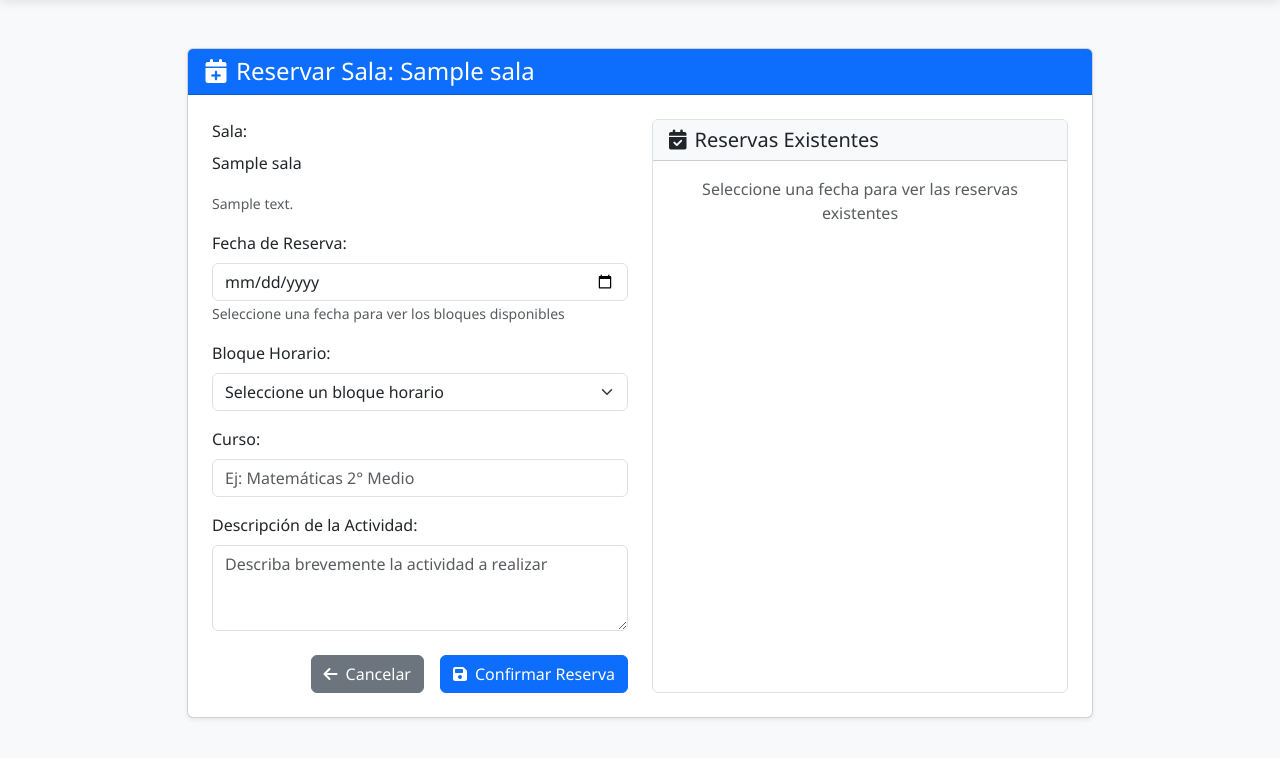
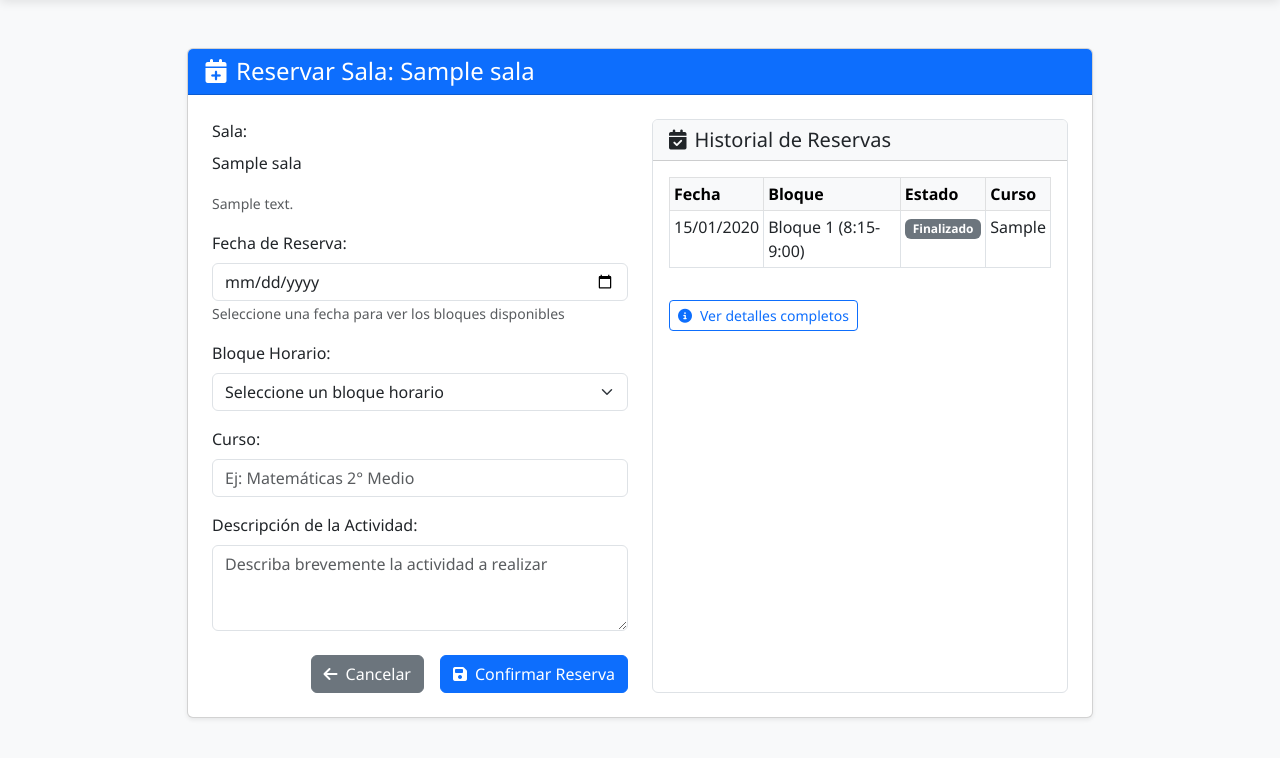
Before and after one commit to Cy5k0/AulaTrack, a Django app: page /reservar/1/ in a window 1280 px wide. Shown: the part 64-822 px from the top of the page. Run offline with Django 5.2, Linux system fonts and the light colour scheme; a user stored in the database is signed in; tables that the repository leaves empty hold one stand-in row (values such as "Sample post").

Commit message:
Mejorar visualización de reservas y configuración de zona horaria
- Actualizar zona horaria a America/Santiago en configuraciones
- Modificar vista de reservas para mostrar historial completo y ordenado
- Refactorizar plantilla de reserva con tabla de reservas y detalles expandibles
- Simplificar lógica de procesamiento de reservas existentes

```diff
--- a/aulatrack/settings.py
+++ b/aulatrack/settings.py
@@ -115,7 +115,7 @@ AUTH_USER_MODEL = "reserva_sala.Usuario"
 
 LANGUAGE_CODE = "en-us"
 
-TIME_ZONE = "UTC"
+TIME_ZONE = "America/Santiago"
 
 USE_I18N = True
 
--- a/reserva_sala/templates/reserva_sala/reserva_form.html
+++ b/reserva_sala/templates/reserva_sala/reserva_form.html
@@ -67,39 +67,66 @@
                         <div class="col-md-6">
                             <div class="card border h-100">
                                 <div class="card-header bg-light">
-                                    <h5 class="mb-0"><i class="fas fa-calendar-check me-2"></i>Reservas Existentes</h5>
+                                    <h5 class="mb-0"><i class="fas fa-calendar-check me-2"></i>Historial de Reservas</h5>
                                 </div>
                                 <div class="card-body">
-                                    <div id="reservasInfo" class="mb-3">
-                                        <p class="text-muted text-center">Seleccione una fecha para ver las reservas existentes</p>
-                                    </div>
-
-                                    <div class="table-responsive" id="tablaReservas" style="display: none;">
+                                    <div class="table-responsive">
                                         <table class="table table-sm table-bordered">
                                             <thead class="table-light">
                                                 <tr>
+                                                    <th>Fecha</th>
                                                     <th>Bloque</th>
                                                     <th>Estado</th>
+                                                    <th>Curso</th>
                                                 </tr>
                                             </thead>
-                                            <tbody id="reservasBody">
-                                                <!-- Se llenará con JavaScript -->
+                                            <tbody>
+                                                {% for reserva in reservas_ordenadas %}
+                                                <tr>
+                                                    <td>{{ reserva.fecha_display }}</td>
+                                                    <td>{{ reserva.bloque }}</td>
+                                                    <td>
+                                                        <span class="badge {% if reserva.estado == 'Ocupado' %}bg-danger{% else %}bg-secondary{% endif %}">
+                                                            {{ reserva.estado }}
+                                                        </span>
+                                                    </td>
+                                                    <td>{{ reserva.curso|default:"-" }}</td>
+                                                </tr>
+                                                {% empty %}
+                                                <tr>
+                                                    <td colspan="4" class="text-center text-muted">No hay reservas registradas</td>
+                                                </tr>
+                                                {% endfor %}
                                             </tbody>
                                         </table>
                                     </div>
 
-                                    <div id="detalleReserva" class="mt-3" style="display: none;">
-                                        <h6 class="border-bottom pb-2">Detalle de la Reserva</h6>
-                                        <dl class="row mb-0">
-                                            <dt class="col-sm-4">Usuario:</dt>
-                                            <dd class="col-sm-8" id="detalleUsuario"></dd>
+                                    <div class="mt-3">
+                                        <button class="btn btn-sm btn-outline-primary" type="button"
+                                                data-bs-toggle="collapse" data-bs-target="#detallesReservas">
+                                            <i class="fas fa-info-circle me-2"></i>Ver detalles completos
+                                        </button>
 
-                                            <dt class="col-sm-4">Curso:</dt>
-                                            <dd class="col-sm-8" id="detalleCurso"></dd>
+                                        <div class="collapse mt-2" id="detallesReservas">
+                                            <div class="card card-body">
+                                                {% for reserva in reservas_ordenadas %}
+                                                <div class="mb-3">
+                                                    <h6>{{ reserva.fecha_display }} - {{ reserva.bloque }}</h6>
+                                                    <dl class="row mb-0">
+                                                        <dt class="col-sm-4">Estado:</dt>
+                                                        <dd class="col-sm-8">{{ reserva.estado }}</dd>
 
-                                            <dt class="col-sm-4">Actividad:</dt>
-                                            <dd class="col-sm-8" id="detalleActividad"></dd>
-                                        </dl>
+                                                        <dt class="col-sm-4">Usuario:</dt>
+                                                        <dd class="col-sm-8">{{ reserva.usuario }}</dd>
+
+                                                        <dt class="col-sm-4">Actividad:</dt>
+                                                        <dd class="col-sm-8">{{ reserva.actividad|default:"-" }}</dd>
+                                                    </dl>
+                                                </div>
+                                                {% if not forloop.last %}<hr>{% endif %}
+                                                {% endfor %}
+                                            </div>
+                                        </div>
                                     </div>
                                 </div>
                             </div>
--- a/reserva_sala/views.py
+++ b/reserva_sala/views.py
@@ -113,41 +113,36 @@ class ReservationView(CreateView):
     success_url = reverse_lazy("dashboard")
 
     def get_context_data(self, **kwargs):
-        from datetime import date, timedelta
+        from datetime import date
         import json
 
         context = super().get_context_data(**kwargs)
         sala = Sala.objects.get(id=self.kwargs["pk"])
-        context['sala'] = sala
-        context['today_date'] = date.today().isoformat()
 
-        # Obtener las reservas existentes para esta sala (próximos 30 días)
-        fecha_inicio = date.today()
-        fecha_fin = fecha_inicio + timedelta(days=30)
+        # Obtener todas las reservas de la sala ordenadas
+        reservas_existentes = AccesoSala.objects.filter(sala=sala).order_by(
+            '-fecha_reserva',
+            'bloque_horario'
+        )
 
-        reservas_existentes = AccesoSala.objects.filter(
-            sala=sala,
-            fecha_reserva__gte=fecha_inicio,
-            fecha_reserva__lte=fecha_fin
-        ).select_related('usuario')
-
-        # Crear un diccionario para almacenar las reservas por fecha y bloque
-        reservas_por_fecha = {}
+        # Preparar datos para la tabla
+        reservas_ordenadas = []
         for reserva in reservas_existentes:
-            fecha_str = reserva.fecha_reserva.isoformat()
-            if fecha_str not in reservas_por_fecha:
-                reservas_por_fecha[fecha_str] = []
-
-            reservas_por_fecha[fecha_str].append({
-                'bloque': reserva.bloque_horario,
-                'bloque_display': reserva.get_bloque_horario_display(),
-                'usuario': str(reserva.usuario),
-                'curso': reserva.curso or 'No especificado',
-                'actividad': reserva.descripcion_actividad or 'No especificada'
+            reservas_ordenadas.append({
+                'fecha': reserva.fecha_reserva.strftime("%Y-%m-%d"),
+                'fecha_display': reserva.fecha_reserva.strftime("%d/%m/%Y"),
+                'bloque': reserva.get_bloque_horario_display(),
+                'estado': 'Ocupado' if reserva.sala.estado == 'Ocupada' else 'Finalizado',
+                'curso': reserva.curso,
+                'actividad': reserva.descripcion_actividad,
+                'usuario': str(reserva.usuario)
             })
 
-        # Convertir a JSON para usar en JavaScript
-        context['reservas_json'] = json.dumps(reservas_por_fecha)
+        context.update({
+            'sala': sala,
+            'today_date': date.today().isoformat(),
+            'reservas_ordenadas': reservas_ordenadas
+        })
 
         return context
 
```
